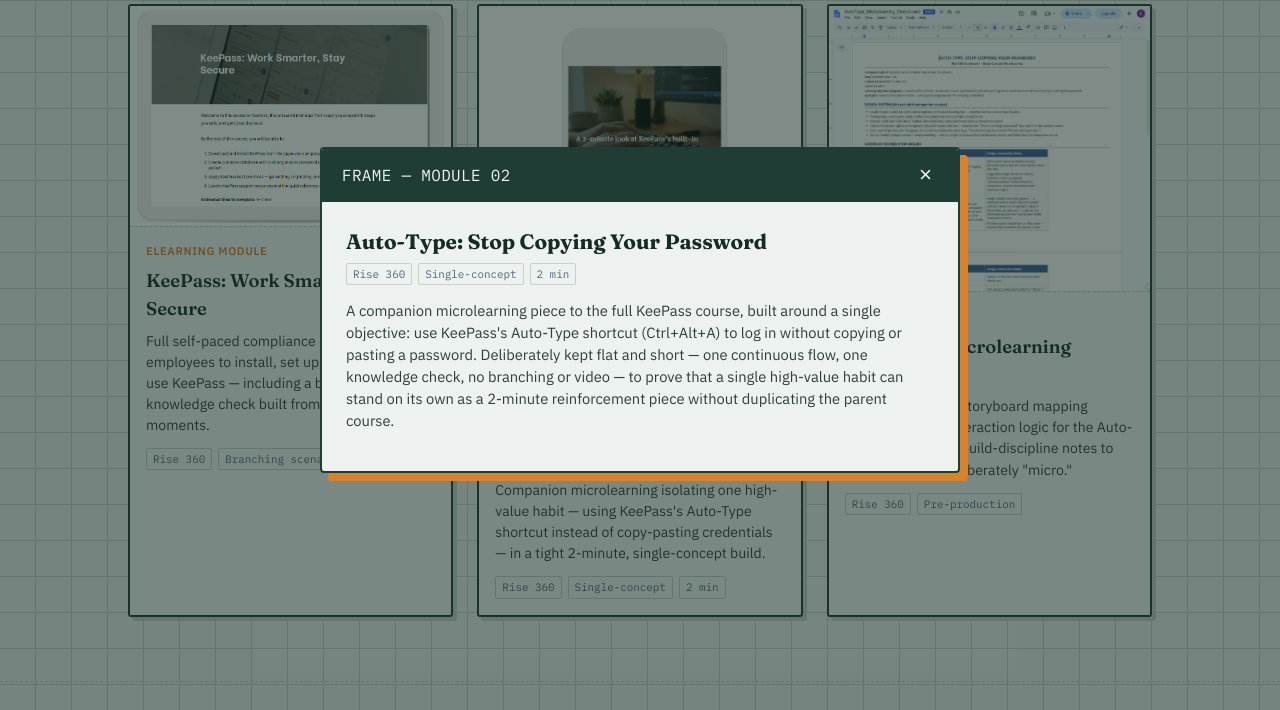
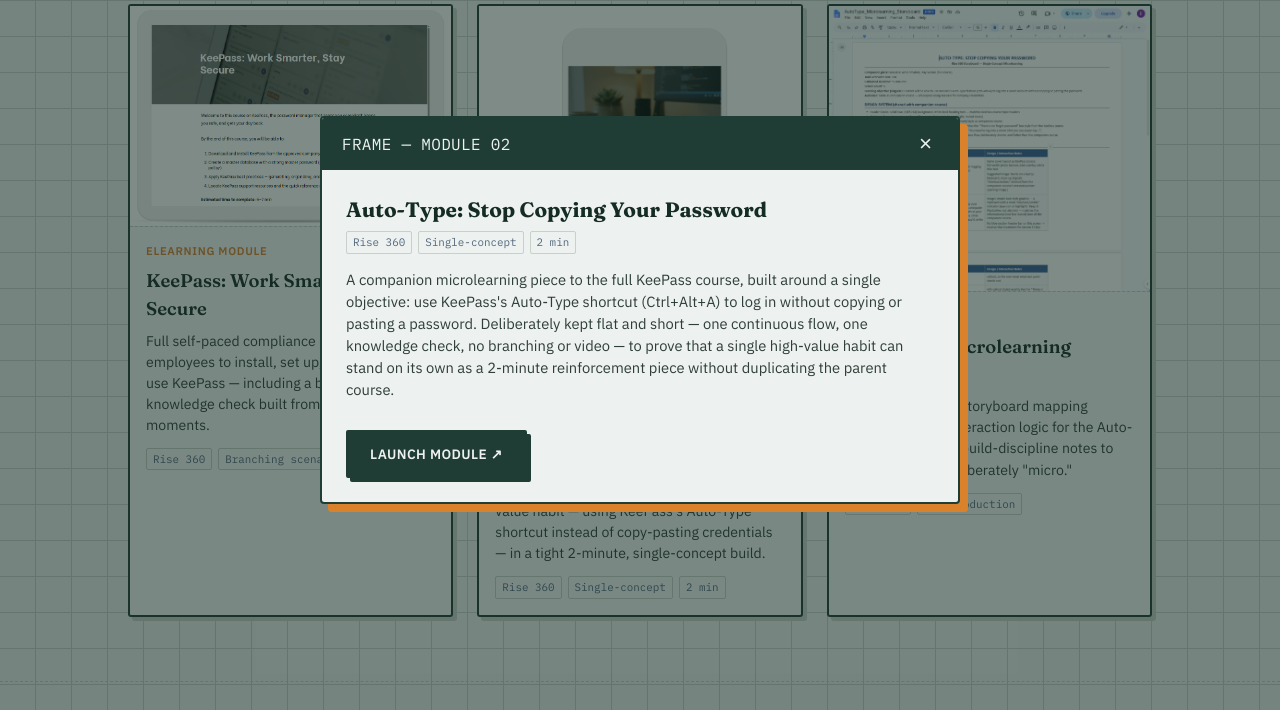
Before and after one commit to ermoore-byte/Portfolio2026, a plain HTML site: page index.html in a window 1280 px wide. Both pictures are taken after a click on the element 639 px from the left and 1713 px from the top of the page. Shown: the part 1403-2113 px from the top of the page. Drawn offline with Linux system fonts and the light colour scheme.

Commit message:
Include link in Auto-Type microlearning description
Added a link to the microlearning module in the description.

```diff
--- a/index.html
+++ b/index.html
@@ -468,7 +468,8 @@
       frame:"FRAME — MODULE 02",
       title:"Auto-Type: Stop Copying Your Password",
       tags:["Rise 360","Single-concept","2 min"],
-      desc:"A companion microlearning piece to the full KeePass course, built around a single objective: use KeePass's Auto-Type shortcut (Ctrl+Alt+A) to log in without copying or pasting a password. Deliberately kept flat and short — one continuous flow, one knowledge check, no branching or video — to prove that a single high-value habit can stand on its own as a 2-minute reinforcement piece without duplicating the parent course."
+      desc:"A companion microlearning piece to the full KeePass course, built around a single objective: use KeePass's Auto-Type shortcut (Ctrl+Alt+A) to log in without copying or pasting a password. Deliberately kept flat and short — one continuous flow, one knowledge check, no branching or video — to prove that a single high-value habit can stand on its own as a 2-minute reinforcement piece without duplicating the parent course.",
+      link:"https://ermoore-byte.github.io/Portfolio2026/Microlearning%20KeePass/content/"
     },
     sb1: {
       frame:"FRAME — STORYBOARD 01",
@@ -485,6 +486,7 @@
       <h3>${d.title}</h3>
       <div class="proj-tags">${d.tags.map(t=>`<span class="tag">${t}</span>`).join('')}</div>
       <p>${d.desc}</p>
+      ${d.link ? `<a href="${d.link}" target="_blank" rel="noopener" class="btn btn-solid" style="margin-top:14px;display:inline-block;">Launch module ↗</a>` : ''}
     `;
     document.getElementById('modalBg').classList.add('open');
   }
```
